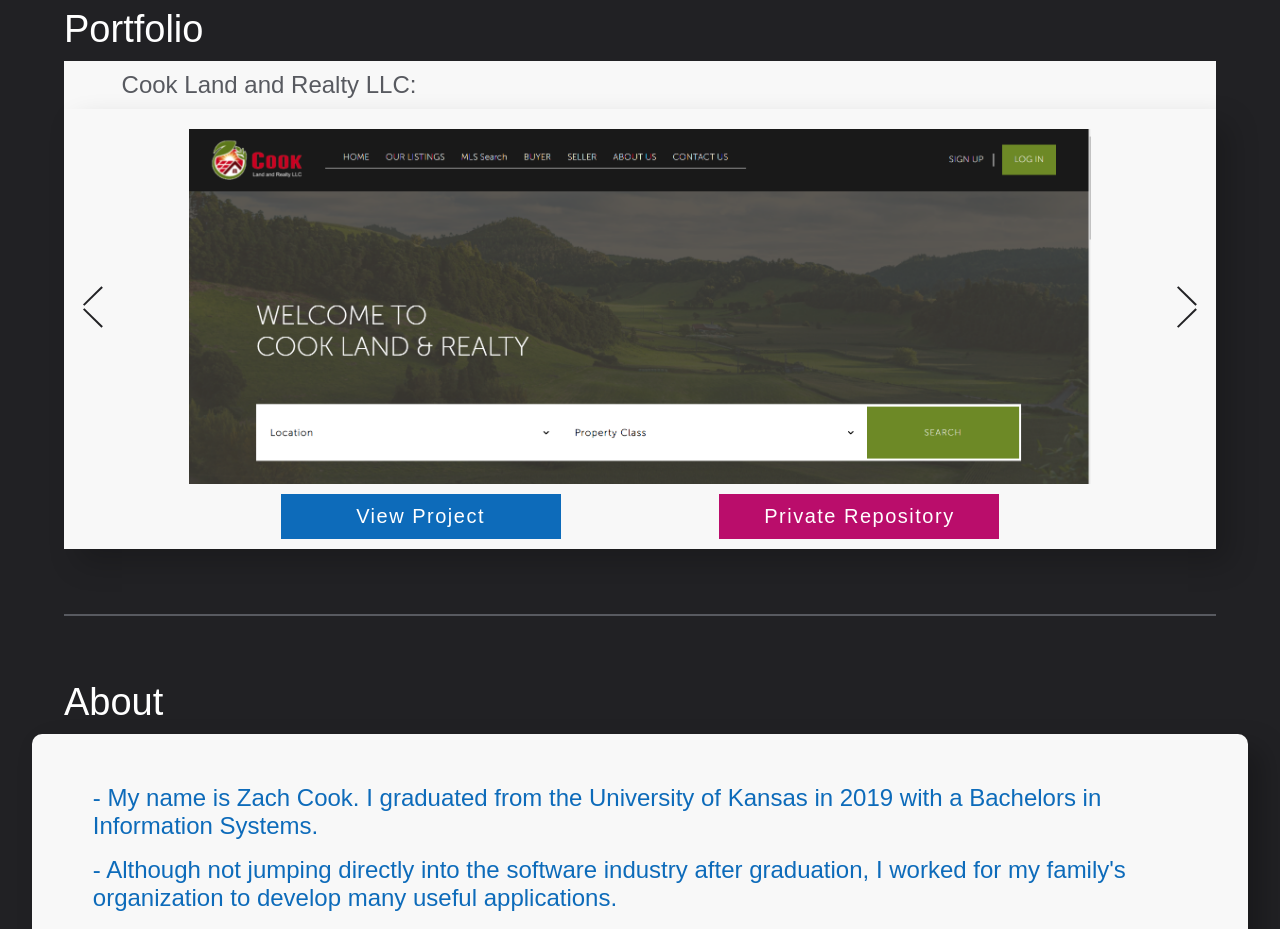
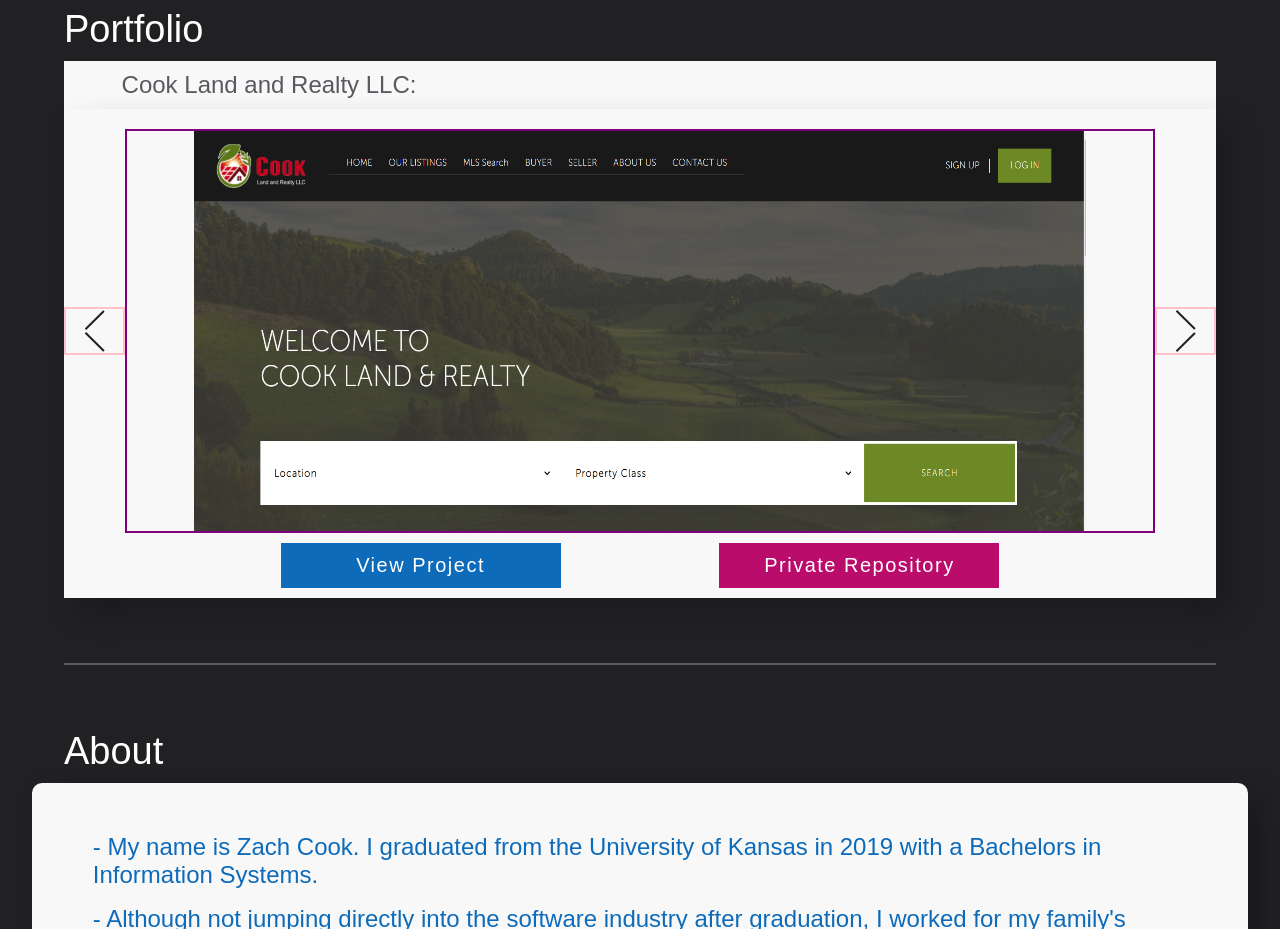
Before and after one commit to Zach-Cook/ZachCook, a React (Create React App) app in the folder frontend/: page / in a window 1280 px wide. Shown: the part 980-1909 px from the top of the page. Built offline with nearby package versions, Linux system fonts and the light colour scheme.

Commit message:
adjusting the portfolio frame

```diff
--- a/frontend/src/components/portfolio/styles/portfolio.js
+++ b/frontend/src/components/portfolio/styles/portfolio.js
@@ -74,6 +74,7 @@
     ////
     margin-top: 20px;
 
+
 `;
 
 export const PortfolioBoxInnerArrowFrame = styled.div`
@@ -82,9 +83,13 @@
     justify-content: center;
     align-items: center;
 
-    width: 5%;
+    width: 15%;
 
+    border: 2px solid pink;
 
+    @media screen and (min-width: 1280px){
+        width: 5%;
+    }
 
 `;
 
@@ -150,6 +155,8 @@
     display: flex;
     justify-content: center;
 
+    border: 2px solid purple;
+
     @media screen and (min-width: 1280px){
         width: 90%;
     }
@@ -162,7 +169,18 @@
 
 export const PortfolioCenterImage = styled.img`
 
-    width: 87%;
+    width: 100%;
+    height: 400px;
+
+    @media screen and (min-widt: 600px){
+        height: auto;
+    }
+
+
+    @media screen and (min-width: 1280px){
+        width: 87%;
+
+    }
 
 `;
 
```
